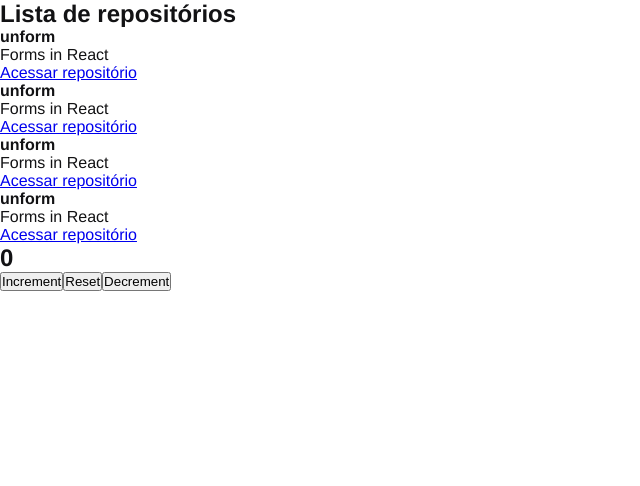
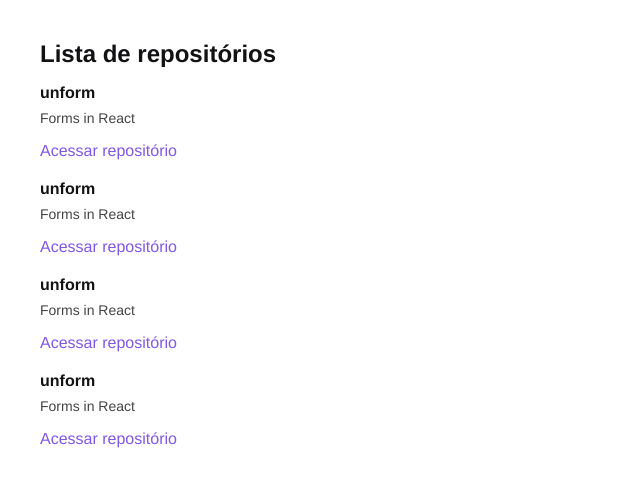
Before and after one commit to eduutorres/01-github-explorer, a React app: page / in a window 1280 px wide. Shown: the top 486 px of the page, without its empty margins (0-640 px from the left). Built offline with nearby package versions, Linux system fonts and the light colour scheme.

Commit message:
Estilização da listagem

```diff
--- a/src/App.jsx
+++ b/src/App.jsx
@@ -1,12 +1,6 @@
-import { Counter } from './components/Counter';
 import { RepositoryList } from './components/RepositoryList';
 import './styles/global.scss';
 
 export function App() {
-  return (
-    <>
-      <RepositoryList />
-      <Counter />
-    </>
-  );
+  return <RepositoryList />;
 }
--- a/src/components/Counter.jsx
+++ /dev/null
@@ -1,32 +0,0 @@
-import { useState } from 'react';
-
-export function Counter() {
-  const [counter, setCounter] = useState(0);
-
-  function increment() {
-    setCounter(counter + 1);
-  }
-
-  function decrement() {
-    setCounter(counter - 1);
-  }
-
-  function reset() {
-    setCounter(0);
-  }
-
-  return (
-    <div>
-      <h2>{counter}</h2>
-      <button type="button" onClick={increment}>
-        Increment
-      </button>
-      <button type="button" onClick={reset}>
-        Reset
-      </button>
-      <button type="button" onClick={decrement}>
-        Decrement
-      </button>
-    </div>
-  );
-}
--- a/src/components/RepositoryList.jsx
+++ b/src/components/RepositoryList.jsx
@@ -1,4 +1,6 @@
 import { RepositoryItem } from './RepositoryItem';
+
+import '../styles/repositories.scss';
 
 const repositoryProps = {
   name: 'unform',
--- /dev/null
+++ b/src/styles/repositories.scss
@@ -0,0 +1,30 @@
+section.repository-list {
+  margin: 40px;
+
+  h1 {
+    margin-bottom: 16px;
+  }
+
+  ul {
+    list-style: none;
+
+    li {
+      & + li {
+        margin-top: 20px;
+      }
+
+      p {
+        font-size: 14px;
+        color: #444;
+        margin-top: 8px;
+      }
+
+      a {
+        display: inline-block;
+        margin-top: 16px;
+        text-decoration: none;
+        color: #8257e6;
+      }
+    }
+  }
+}
```
